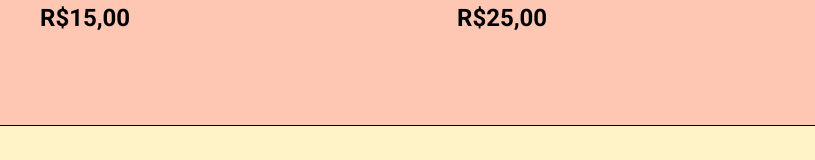
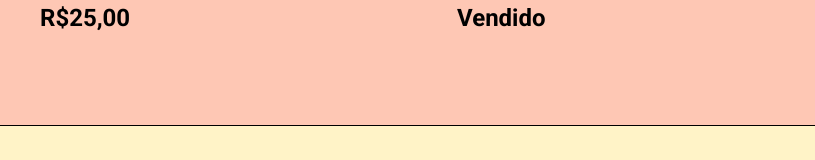
Before and after one commit to higab/belafashion, a plain HTML site: page index.html in a window 1280 px wide. Shown: the part 978-1138 px from the top of the page, 24-839 px from the left. Drawn offline with Linux system fonts and the light colour scheme; a script that the page names is missing.

Commit message:
index.html
Update in price and status item

```diff
--- a/index.html
+++ b/index.html
@@ -40,13 +40,13 @@
                     <a href="/contato.html">
                         <img src="/styles/assets/peça1.jpg" alt="peça de roupa 1" class="peca1">
                     </a>
-                    <a class="valor1" href="/contato.html">R$15,00</a>
+                    <a class="valor1" href="/contato.html">R$25,00</a>
                 </div>
                 <div class="pecaseprecos2">
                     <a href="/contato.html">
                         <img src="/styles/assets/peça2.jpg" alt="peça de roupa 2" class="peca2">
                     </a>
-                    <a class="valor2" href="/contato.html">R$25,00</a>
+                    <a class="valor2" href="/contato.html">Vendido</a>
                 </div>
                 <div class="pecaseprecos3">
                     <a href="/contato.html">
```
